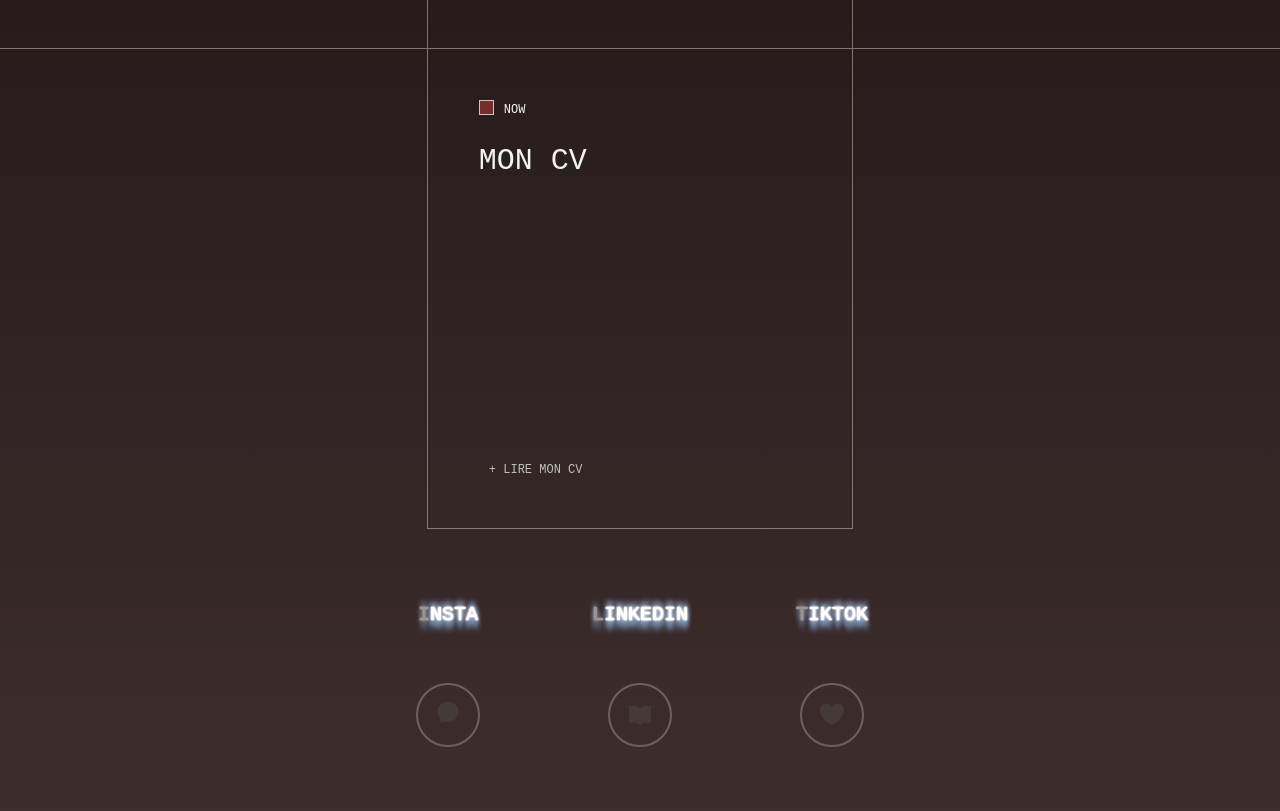
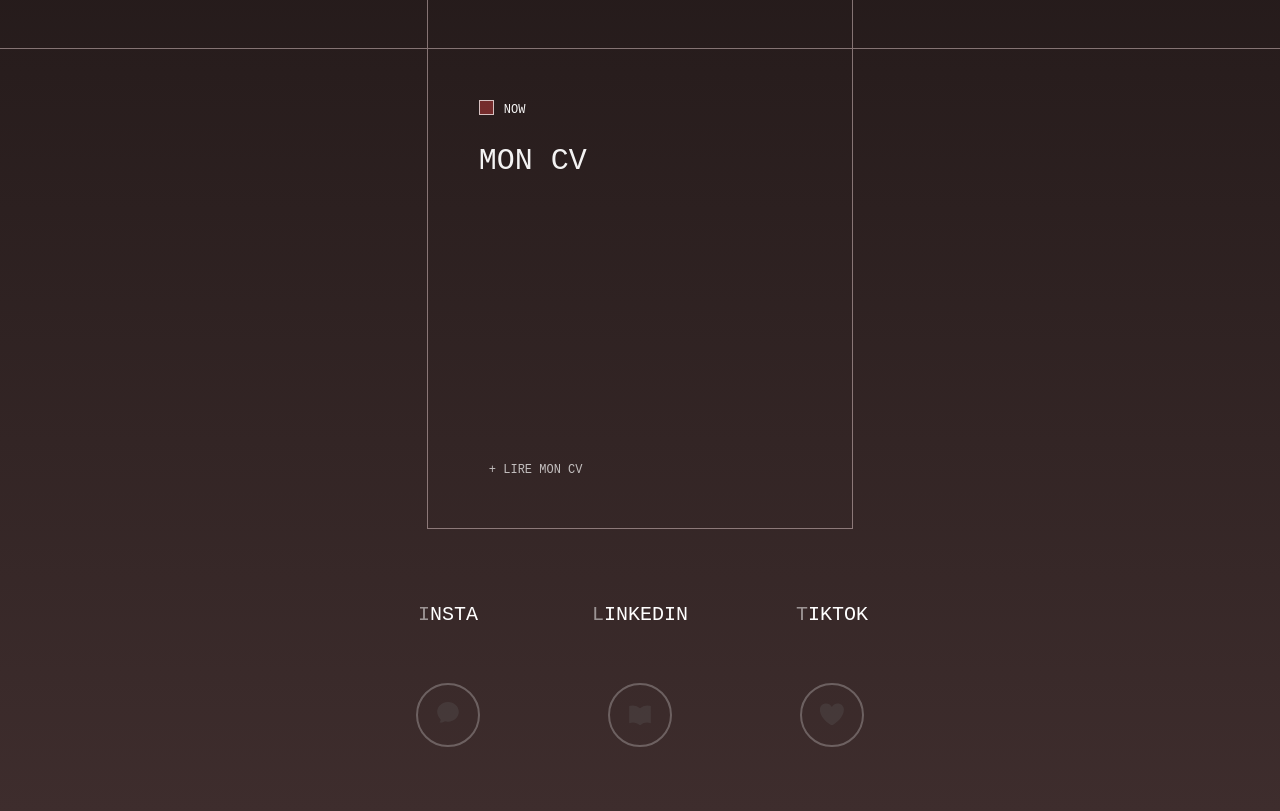
Before and after one commit to progapj/me.gitub.io, a plain HTML site: page index.html in a window 1280 px wide. Shown: the part 1268-2079 px from the top of the page. Drawn offline with Linux system fonts and the light colour scheme; a script that the page names is missing; a web font is replaced by a local one.

Commit message:
Add files via upload

```diff
--- a/css/base.css
+++ b/css/base.css
@@ -4,58 +4,7 @@
 	box-sizing: border-box;
 }
 /* effet de clignottement */
-@import url(https://fonts.googleapis.com/css?family=Open+Sans);
 
-body {
- background: #111;
- font-family: "Open Sans",  Impact;
-}
-
-.insta {
-  color: #fff;
-
-  text-shadow:0px 0px 105px #fff,
-      0px 0px 1px #fff,
-      0px 0px 2px #fff,
-      0px 0px 0px #fff,
-      0px 0px 0px #fff,
-      0px 0px 0px #fff,
-      0px 0px 2px #fff,
-      0px 0px 2px #fff,
-      0px 0px 0px #fff,
-      0px 0px 5px #fff,
-      0px 0px 0px #7B96B8,
-
-      0px 10px 5px #7B96B8,
-      0px 5px 5px #7B96B8,
-      0px 5px 5px #7B96B8,
-      0px 5px 5px #7B96B8,
-      0px -5px 5px #7B96B8,
-      0px -5px 5px #7B96B8;
-}
-
-@keyframes blur {
-  from {
-    text-shadow:0px 0px 105px #fff,
-      0px 0px 1px #fff,
-      0px 0px 2px #fff,
-      0px 0px 0px #fff,
-      0px 0px 2px #fff,
-      0px 0px 0px #fff,
-      0px 0px 2px #fff,
-      0px 0px 2px #fff,
-      0px 0px 5px #fff,
-      0px 0px 5px #fff,
-      0px 0px 5px #7B96B8,
-      0px 0px 15px #7B96B8,
-      0px 10px 10px #7B96B8,
-      0px 10px 10px #7B96B8,
-      0px 10px 10px #7B96B8,
-      0px 10px 10px #7B96B8,
-      0px -10px 10px #7B96B8,
-      0px -10px 10px #7B96B8;
-  }
-}
 
 /* fin de l'effet */
 
@@ -507,6 +456,7 @@ section.services{
 	display: grid;
 	place-items: center;
 	width: 192px;
+
 }
 .insta span::first-letter {
 	opacity: 0.5;
@@ -516,24 +466,7 @@ p.linkedin{
 	display: grid;
 	place-items: center;
 	width: 192px;
-	text-shadow:0px 0px 105px #fff,
-      0px 0px 1px #fff,
-      0px 0px 2px #fff,
-      0px 0px 0px #fff,
-      0px 0px 0px #fff,
-      0px 0px 0px #fff,
-      0px 0px 2px #fff,
-      0px 0px 2px #fff,
-      0px 0px 0px #fff,
-      0px 0px 5px #fff,
-      0px 0px 0px #7B96B8,
 
-      0px 10px 5px #7B96B8,
-      0px 5px 5px #7B96B8,
-      0px 5px 5px #7B96B8,
-      0px 5px 5px #7B96B8,
-      0px -5px 5px #7B96B8,
-      0px -5px 5px #7B96B8;
 }
 
 
@@ -546,24 +479,7 @@ p.tiktok{
 	display: grid;
 	place-items: center;
 	width: 192px;
-	text-shadow:0px 0px 105px #fff,
-      0px 0px 1px #fff,
-      0px 0px 2px #fff,
-      0px 0px 0px #fff,
-      0px 0px 0px #fff,
-      0px 0px 0px #fff,
-      0px 0px 2px #fff,
-      0px 0px 2px #fff,
-      0px 0px 0px #fff,
-      0px 0px 5px #fff,
-      0px 0px 0px #7B96B8,
 
-      0px 10px 5px #7B96B8,
-      0px 5px 5px #7B96B8,
-      0px 5px 5px #7B96B8,
-      0px 5px 5px #7B96B8,
-      0px -5px 5px #7B96B8,
-      0px -5px 5px #7B96B8;
 }
 
 
```
